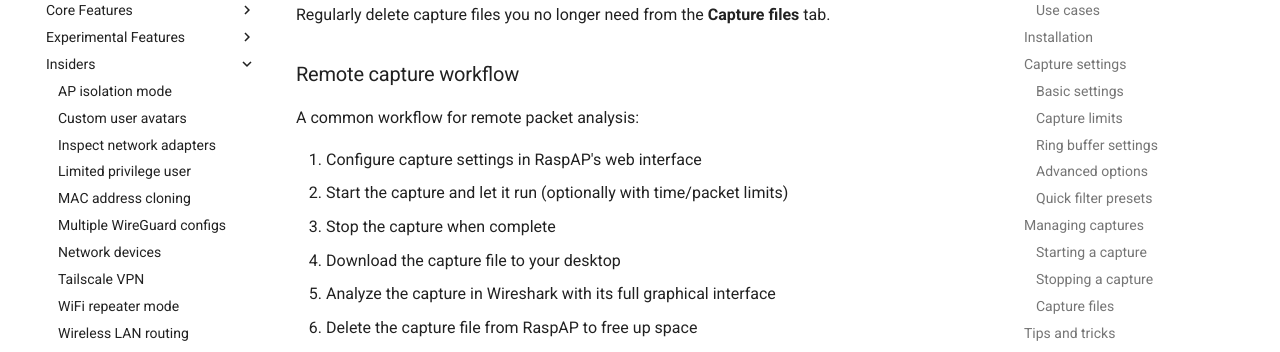
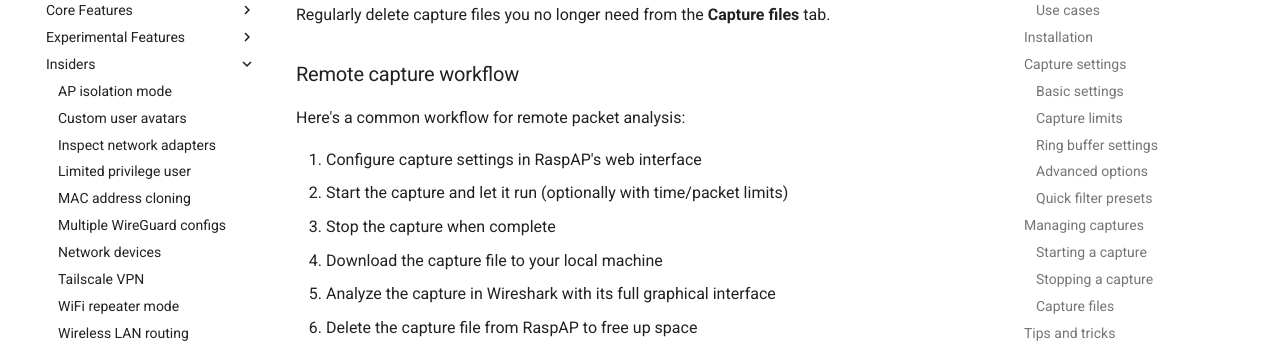
Before and after one commit to RaspAP/raspap-docs, an MkDocs documentation site: the page built from docs/features-insiders/wireshark.md, in a window 1280 px wide and 900 px high, scrolled down 7996 px. Shown: the part 152-504 px from the top of the window. Built offline with MkDocs 1.6.1 and Material for MkDocs 9.7.7, drawn with Linux system fonts in a browser that asks for light colours; comment, search, counter and statistics services are not loaded.

Commit message:
Fix absolute links to ssl, minor edits

```diff
--- a/docs/features-insiders/wireshark.md
+++ b/docs/features-insiders/wireshark.md
@@ -184,12 +184,12 @@
 Regularly delete capture files you no longer need from the **Capture files** tab.
 
 ### Remote capture workflow
-A common workflow for remote packet analysis:
+Here's a common workflow for remote packet analysis:
 
 1. Configure capture settings in RaspAP's web interface
 2. Start the capture and let it run (optionally with time/packet limits)
 3. Stop the capture when complete
-4. Download the capture file to your desktop
+4. Download the capture file to your local machine
 5. Analyze the capture in Wireshark with its full graphical interface
 6. Delete the capture file from RaspAP to free up space
 
@@ -201,7 +201,7 @@
 Packet captures may contain passwords, cookies, API keys, and other sensitive information transmitted over the network. Handle capture files with the same care as system logs or database backups.
 
 **Use HTTPS for access**
-When downloading captures over the network, ensure you're accessing RaspAP [via HTTPS](/features-core/ssl/) to encrypt the download.
+When downloading captures over the network, ensure you're accessing RaspAP [via HTTPS](../features-core/ssl.md) to encrypt the download.
 
 **Limit capture scope**
 Use capture filters to avoid capturing more traffic than necessary. For example, if troubleshooting a specific application, filter for only that application's traffic.
@@ -220,7 +220,7 @@
 - Use ring buffers with smaller file sizes
 
 ### Download issues
-Most browsers will raise a warning when attempting to download a file over an insecure connection. Given that `.pcap` files may contain sensitive information, it's strongly recommended to install an [SSL certificate](/features-core/ssl/) on your RaspAP host to enable encrypted downloads. Alternatively, use common secure Linux tools like `scp` or `sftp` to transfer files from your device for analysis.
+Most browsers will raise a warning when attempting to download a file over an insecure connection. Given that `.pcap` files may contain sensitive information, it's strongly recommended to install an [SSL certificate](../features-core/ssl.md) on your RaspAP host to enable encrypted downloads. Alternatively, use common secure Linux tools like `scp` or `sftp` to transfer files from your device for analysis.
 
 ## Discussions
 Questions or comments about using TShark? Join the [discussion here](https://github.com/RaspAP/raspap-webgui/discussions/).
```
